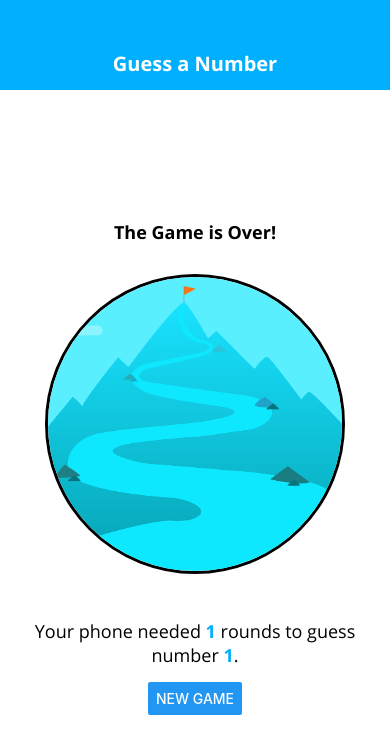
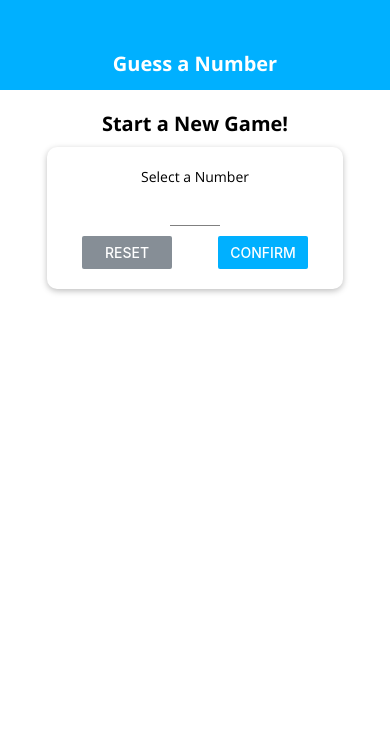
Before and after one commit to rinaldipratama/rn-guess-number, a React Native app: screen / in a window 390 px wide. Shown: the top 754 px of the page. Built offline with nearby package versions, Linux system fonts and the light colour scheme.

Commit message:
Remove content gameoverscreen when starting the app

```diff
--- a/App.js
+++ b/App.js
@@ -45,14 +45,6 @@
 
   let content = <StartGameScreen onStartGame={startGameHandler} />;
 
-  content = (
-    <GameOverScreen
-      roundsNumber={1}
-      userNumber={1}
-      onRestart={configureNewGameHandler}
-    />
-  );
-
   if (userNumber && guessRounds <= 0) {
     content = <GameScreen userChoice={userNumber} onGameOver={gameOverHandler} />;
   } else if (guessRounds > 0) {
```
